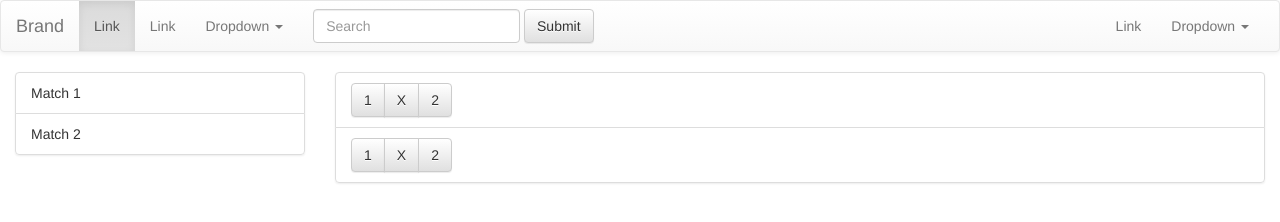
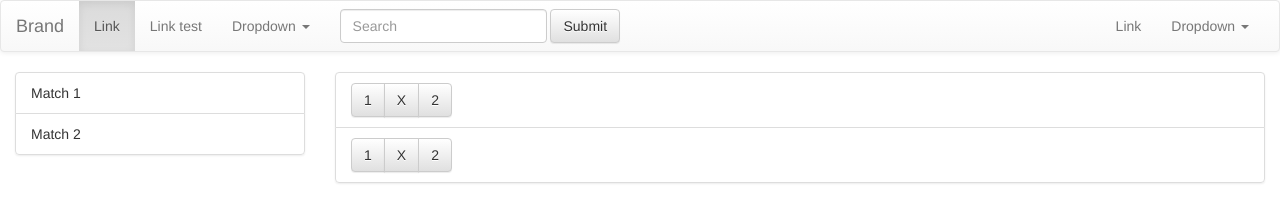
Before and after one commit to hfroberg/tipset, a plain HTML site: page index.html in a window 1280 px wide. Drawn offline with nearby package versions, Linux system fonts and the light colour scheme.

Commit message:
New test

```diff
--- a/index.html
+++ b/index.html
@@ -25,7 +25,7 @@
     <div class="collapse navbar-collapse" id="bs-example-navbar-collapse-1">
       <ul class="nav navbar-nav">
         <li class="active"><a href="#">Link <span class="sr-only">(current)</span></a></li>
-        <li><a href="#">Link</a></li>
+        <li><a href="#">Link test</a></li>
         <li class="dropdown">
           <a href="#" class="dropdown-toggle" data-toggle="dropdown" role="button" aria-haspopup="true" aria-expanded="false">Dropdown <span class="caret"></span></a>
           <ul class="dropdown-menu">
```
